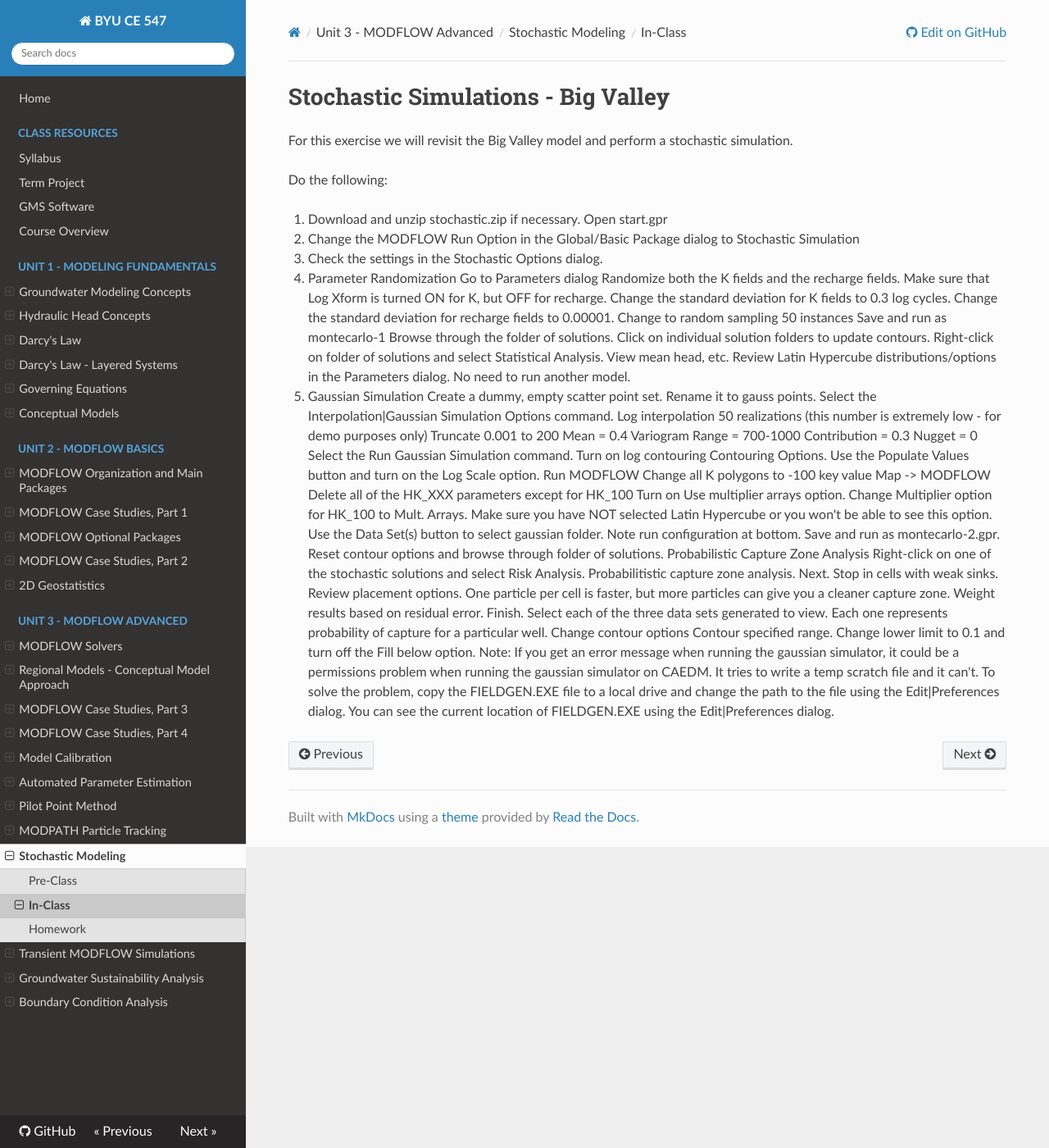
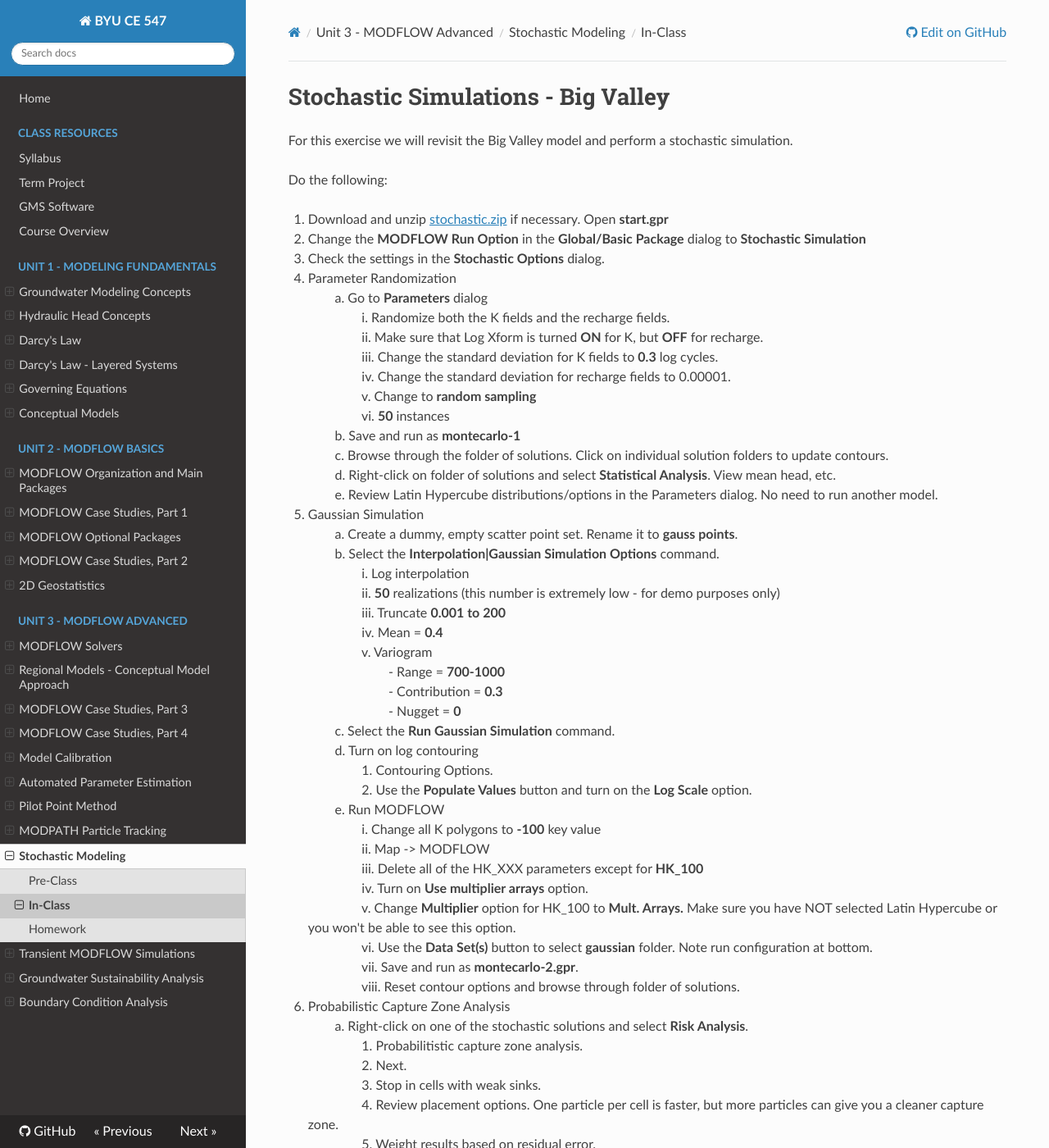
Before and after one commit to njones61/ce547, an MkDocs documentation site: the page built from docs/unit3/09_stochastic/stochastic_class.md, in a window 1280 px wide and 1400 px high. Shown: the whole window at 82% size. Built offline with MkDocs 1.6.1, drawn with Linux system fonts in a browser that asks for light colours; nearby versions of some CDN libraries; some of the changed text lies outside the part shown.

Commit message:
Finished stochastic_class.md

```diff
--- a/docs/unit3/09_stochastic/stochastic_class.md
+++ b/docs/unit3/09_stochastic/stochastic_class.md
@@ -4,55 +4,56 @@ For this exercise we will revisit the Big Valley model and perform a stochastic
 
 Do the following:
 
-1. Download and unzip stochastic.zip if necessary.  Open start.gpr
-2. Change the MODFLOW Run Option in the Global/Basic Package dialog to Stochastic Simulation
-3. Check the settings in the Stochastic Options dialog.
+1. Download and unzip [<u>stochastic.zip</u>](stochastic.zip) if necessary.  Open **start.gpr**
+2. Change the **MODFLOW Run Option** in the **Global/Basic Package** dialog to **Stochastic Simulation**
+3. Check the settings in the **Stochastic Options** dialog.
 4. Parameter Randomization
-Go to Parameters dialog
-Randomize both the K fields and the recharge fields.
-Make sure that Log Xform is turned ON for K, but OFF for recharge.
-Change the standard deviation for K fields to 0.3 log cycles.
-Change the standard deviation for recharge fields to 0.00001.
-Change to random sampling
-50 instances
-Save and run as montecarlo-1
-Browse through the folder of solutions. Click on individual solution folders to update contours.
-Right-click on folder of solutions and select Statistical Analysis.  View mean head, etc.
-Review Latin Hypercube distributions/options in the Parameters dialog.  No need to run another model.
+&nbsp;&nbsp;&nbsp;&nbsp;&nbsp;&nbsp;&nbsp;&nbsp;a. Go to **Parameters** dialog
+&nbsp;&nbsp;&nbsp;&nbsp;&nbsp;&nbsp;&nbsp;&nbsp;&nbsp;&nbsp;&nbsp;&nbsp;&nbsp;&nbsp;&nbsp;&nbsp;i. Randomize both the K fields and the recharge fields.
+&nbsp;&nbsp;&nbsp;&nbsp;&nbsp;&nbsp;&nbsp;&nbsp;&nbsp;&nbsp;&nbsp;&nbsp;&nbsp;&nbsp;&nbsp;&nbsp;ii. Make sure that Log Xform is turned **ON** for K, but **OFF** for recharge.
+&nbsp;&nbsp;&nbsp;&nbsp;&nbsp;&nbsp;&nbsp;&nbsp;&nbsp;&nbsp;&nbsp;&nbsp;&nbsp;&nbsp;&nbsp;&nbsp;iii. Change the standard deviation for K fields to **0.3** log cycles.
+&nbsp;&nbsp;&nbsp;&nbsp;&nbsp;&nbsp;&nbsp;&nbsp;&nbsp;&nbsp;&nbsp;&nbsp;&nbsp;&nbsp;&nbsp;&nbsp;iv. Change the standard deviation for recharge fields to 0.00001.
+&nbsp;&nbsp;&nbsp;&nbsp;&nbsp;&nbsp;&nbsp;&nbsp;&nbsp;&nbsp;&nbsp;&nbsp;&nbsp;&nbsp;&nbsp;&nbsp;v. Change to **random sampling**
+&nbsp;&nbsp;&nbsp;&nbsp;&nbsp;&nbsp;&nbsp;&nbsp;&nbsp;&nbsp;&nbsp;&nbsp;&nbsp;&nbsp;&nbsp;&nbsp;vi. **50** instances
+&nbsp;&nbsp;&nbsp;&nbsp;&nbsp;&nbsp;&nbsp;&nbsp;b. Save and run as **montecarlo-1**
+&nbsp;&nbsp;&nbsp;&nbsp;&nbsp;&nbsp;&nbsp;&nbsp;c. Browse through the folder of solutions. Click on individual solution folders to update contours.
+&nbsp;&nbsp;&nbsp;&nbsp;&nbsp;&nbsp;&nbsp;&nbsp;d. Right-click on folder of solutions and select **Statistical Analysis**.  View mean head, etc.
+&nbsp;&nbsp;&nbsp;&nbsp;&nbsp;&nbsp;&nbsp;&nbsp;e. Review Latin Hypercube distributions/options in the Parameters dialog.  No need to run another model.
 5. Gaussian Simulation
-Create a dummy, empty scatter point set. Rename it to gauss points.
-Select the Interpolation|Gaussian Simulation Options command.
-Log interpolation
-50 realizations (this number is extremely low - for demo purposes only)
-Truncate 0.001 to 200
-Mean = 0.4
-Variogram
-Range = 700-1000
-Contribution = 0.3
-Nugget = 0
-Select the Run Gaussian Simulation command.
-Turn on log contouring
-Contouring Options.
-Use the Populate Values button and turn on the Log Scale option.
-Run MODFLOW
-Change all K polygons to -100 key value
-Map -> MODFLOW
-Delete all of the HK_XXX parameters except for HK_100
-Turn on Use multiplier arrays option.
-Change Multiplier option for HK_100 to Mult. Arrays. Make sure you have NOT selected Latin Hypercube or you won't be able to see this option.
-Use the Data Set(s) button to select gaussian folder. Note run configuration at bottom.
-Save and run as montecarlo-2.gpr.
-Reset contour options and browse through folder of solutions.
-Probabilistic Capture Zone Analysis
-Right-click on one of the stochastic solutions and select Risk Analysis.
-Probabilitistic capture zone analysis.
-Next.
-Stop in cells with weak sinks.
-Review placement options. One particle per cell is faster, but more particles can give you a cleaner capture zone.
-Weight results based on residual error.
-Finish.
-Select each of the three data sets generated to view. Each one represents probability of capture for a particular well.
-Change contour options
-Contour specified range.
-Change lower limit to 0.1 and turn off the Fill below option.
-Note: If you get an error message when running the gaussian simulator, it could be a permissions problem when running the gaussian simulator on CAEDM. It tries to write a temp scratch file and it can't. To solve the problem, copy the FIELDGEN.EXE file to a local drive and change the path to the file using the Edit|Preferences dialog. You can see the current location of FIELDGEN.EXE using the Edit|Preferences dialog.
+&nbsp;&nbsp;&nbsp;&nbsp;&nbsp;&nbsp;&nbsp;&nbsp;a. Create a dummy, empty scatter point set. Rename it to **gauss points**.
+&nbsp;&nbsp;&nbsp;&nbsp;&nbsp;&nbsp;&nbsp;&nbsp;b. Select the **Interpolation|Gaussian Simulation Options** command.
+&nbsp;&nbsp;&nbsp;&nbsp;&nbsp;&nbsp;&nbsp;&nbsp;&nbsp;&nbsp;&nbsp;&nbsp;&nbsp;&nbsp;&nbsp;&nbsp;i. Log interpolation
+&nbsp;&nbsp;&nbsp;&nbsp;&nbsp;&nbsp;&nbsp;&nbsp;&nbsp;&nbsp;&nbsp;&nbsp;&nbsp;&nbsp;&nbsp;&nbsp;ii. **50** realizations (this number is extremely low - for demo purposes only)
+&nbsp;&nbsp;&nbsp;&nbsp;&nbsp;&nbsp;&nbsp;&nbsp;&nbsp;&nbsp;&nbsp;&nbsp;&nbsp;&nbsp;&nbsp;&nbsp;iii. Truncate **0.001 to 200**
+&nbsp;&nbsp;&nbsp;&nbsp;&nbsp;&nbsp;&nbsp;&nbsp;&nbsp;&nbsp;&nbsp;&nbsp;&nbsp;&nbsp;&nbsp;&nbsp;iv. Mean = **0.4**
+&nbsp;&nbsp;&nbsp;&nbsp;&nbsp;&nbsp;&nbsp;&nbsp;&nbsp;&nbsp;&nbsp;&nbsp;&nbsp;&nbsp;&nbsp;&nbsp;v. Variogram
+&nbsp;&nbsp;&nbsp;&nbsp;&nbsp;&nbsp;&nbsp;&nbsp;&nbsp;&nbsp;&nbsp;&nbsp;&nbsp;&nbsp;&nbsp;&nbsp;&nbsp;&nbsp;&nbsp;&nbsp;&nbsp;&nbsp;&nbsp;&nbsp;- Range = **700-1000**
+&nbsp;&nbsp;&nbsp;&nbsp;&nbsp;&nbsp;&nbsp;&nbsp;&nbsp;&nbsp;&nbsp;&nbsp;&nbsp;&nbsp;&nbsp;&nbsp;&nbsp;&nbsp;&nbsp;&nbsp;&nbsp;&nbsp;&nbsp;&nbsp;- Contribution = **0.3**
+&nbsp;&nbsp;&nbsp;&nbsp;&nbsp;&nbsp;&nbsp;&nbsp;&nbsp;&nbsp;&nbsp;&nbsp;&nbsp;&nbsp;&nbsp;&nbsp;&nbsp;&nbsp;&nbsp;&nbsp;&nbsp;&nbsp;&nbsp;&nbsp;- Nugget = **0**
+&nbsp;&nbsp;&nbsp;&nbsp;&nbsp;&nbsp;&nbsp;&nbsp;c. Select the **Run Gaussian Simulation** command.
+&nbsp;&nbsp;&nbsp;&nbsp;&nbsp;&nbsp;&nbsp;&nbsp;d. Turn on log contouring
+&nbsp;&nbsp;&nbsp;&nbsp;&nbsp;&nbsp;&nbsp;&nbsp;&nbsp;&nbsp;&nbsp;&nbsp;&nbsp;&nbsp;&nbsp;&nbsp;1. Contouring Options.
+&nbsp;&nbsp;&nbsp;&nbsp;&nbsp;&nbsp;&nbsp;&nbsp;&nbsp;&nbsp;&nbsp;&nbsp;&nbsp;&nbsp;&nbsp;&nbsp;2. Use the **Populate Values** button and turn on the **Log Scale** option.
+&nbsp;&nbsp;&nbsp;&nbsp;&nbsp;&nbsp;&nbsp;&nbsp;e. Run MODFLOW
+&nbsp;&nbsp;&nbsp;&nbsp;&nbsp;&nbsp;&nbsp;&nbsp;&nbsp;&nbsp;&nbsp;&nbsp;&nbsp;&nbsp;&nbsp;&nbsp;i. Change all K polygons to **-100** key value
+&nbsp;&nbsp;&nbsp;&nbsp;&nbsp;&nbsp;&nbsp;&nbsp;&nbsp;&nbsp;&nbsp;&nbsp;&nbsp;&nbsp;&nbsp;&nbsp;ii. Map -> MODFLOW
+&nbsp;&nbsp;&nbsp;&nbsp;&nbsp;&nbsp;&nbsp;&nbsp;&nbsp;&nbsp;&nbsp;&nbsp;&nbsp;&nbsp;&nbsp;&nbsp;iii. Delete all of the HK_XXX parameters except for **HK_100**
+&nbsp;&nbsp;&nbsp;&nbsp;&nbsp;&nbsp;&nbsp;&nbsp;&nbsp;&nbsp;&nbsp;&nbsp;&nbsp;&nbsp;&nbsp;&nbsp;iv. Turn on **Use multiplier arrays** option.
+&nbsp;&nbsp;&nbsp;&nbsp;&nbsp;&nbsp;&nbsp;&nbsp;&nbsp;&nbsp;&nbsp;&nbsp;&nbsp;&nbsp;&nbsp;&nbsp;v. Change **Multiplier** option for HK_100 to **Mult. Arrays.** Make sure you have NOT selected Latin Hypercube or you won't be able to see this option.
+&nbsp;&nbsp;&nbsp;&nbsp;&nbsp;&nbsp;&nbsp;&nbsp;&nbsp;&nbsp;&nbsp;&nbsp;&nbsp;&nbsp;&nbsp;&nbsp;vi. Use the **Data Set(s)** button to select **gaussian** folder. Note run configuration at bottom.
+&nbsp;&nbsp;&nbsp;&nbsp;&nbsp;&nbsp;&nbsp;&nbsp;&nbsp;&nbsp;&nbsp;&nbsp;&nbsp;&nbsp;&nbsp;&nbsp;vii. Save and run as **montecarlo-2.gpr**.
+&nbsp;&nbsp;&nbsp;&nbsp;&nbsp;&nbsp;&nbsp;&nbsp;&nbsp;&nbsp;&nbsp;&nbsp;&nbsp;&nbsp;&nbsp;&nbsp;viii. Reset contour options and browse through folder of solutions.
+6. Probabilistic Capture Zone Analysis
+&nbsp;&nbsp;&nbsp;&nbsp;&nbsp;&nbsp;&nbsp;&nbsp;a. Right-click on one of the stochastic solutions and select **Risk Analysis**.
+&nbsp;&nbsp;&nbsp;&nbsp;&nbsp;&nbsp;&nbsp;&nbsp;&nbsp;&nbsp;&nbsp;&nbsp;&nbsp;&nbsp;&nbsp;&nbsp;1. Probabilitistic capture zone analysis.
+&nbsp;&nbsp;&nbsp;&nbsp;&nbsp;&nbsp;&nbsp;&nbsp;&nbsp;&nbsp;&nbsp;&nbsp;&nbsp;&nbsp;&nbsp;&nbsp;2. Next.
+&nbsp;&nbsp;&nbsp;&nbsp;&nbsp;&nbsp;&nbsp;&nbsp;&nbsp;&nbsp;&nbsp;&nbsp;&nbsp;&nbsp;&nbsp;&nbsp;3. Stop in cells with weak sinks.
+&nbsp;&nbsp;&nbsp;&nbsp;&nbsp;&nbsp;&nbsp;&nbsp;&nbsp;&nbsp;&nbsp;&nbsp;&nbsp;&nbsp;&nbsp;&nbsp;4. Review placement options. One particle per cell is faster, but more particles can give you a cleaner capture zone.
+&nbsp;&nbsp;&nbsp;&nbsp;&nbsp;&nbsp;&nbsp;&nbsp;&nbsp;&nbsp;&nbsp;&nbsp;&nbsp;&nbsp;&nbsp;&nbsp;5. Weight results based on residual error.
+&nbsp;&nbsp;&nbsp;&nbsp;&nbsp;&nbsp;&nbsp;&nbsp;&nbsp;&nbsp;&nbsp;&nbsp;&nbsp;&nbsp;&nbsp;&nbsp;6. Finish.
+&nbsp;&nbsp;&nbsp;&nbsp;&nbsp;&nbsp;&nbsp;&nbsp;b. Select each of the three data sets generated to view. Each one represents probability of capture for a particular well.
+&nbsp;&nbsp;&nbsp;&nbsp;&nbsp;&nbsp;&nbsp;&nbsp;c. Change contour options
+&nbsp;&nbsp;&nbsp;&nbsp;&nbsp;&nbsp;&nbsp;&nbsp;&nbsp;&nbsp;&nbsp;&nbsp;&nbsp;&nbsp;&nbsp;&nbsp;1. Contour specified range.
+&nbsp;&nbsp;&nbsp;&nbsp;&nbsp;&nbsp;&nbsp;&nbsp;&nbsp;&nbsp;&nbsp;&nbsp;&nbsp;&nbsp;&nbsp;&nbsp;2. Change lower limit to **0.1** and turn off the **Fill below** option.
+
+**Note:** If you get an error message when running the gaussian simulator, it could be a permissions problem when running the gaussian simulator on CAEDM. It tries to write a temp scratch file and it can't. To solve the problem, copy the FIELDGEN.EXE file to a local drive and change the path to the file using the Edit|Preferences dialog. You can see the current location of FIELDGEN.EXE using the Edit|Preferences dialog.
```
Also changed, not shown: 1 other file.
